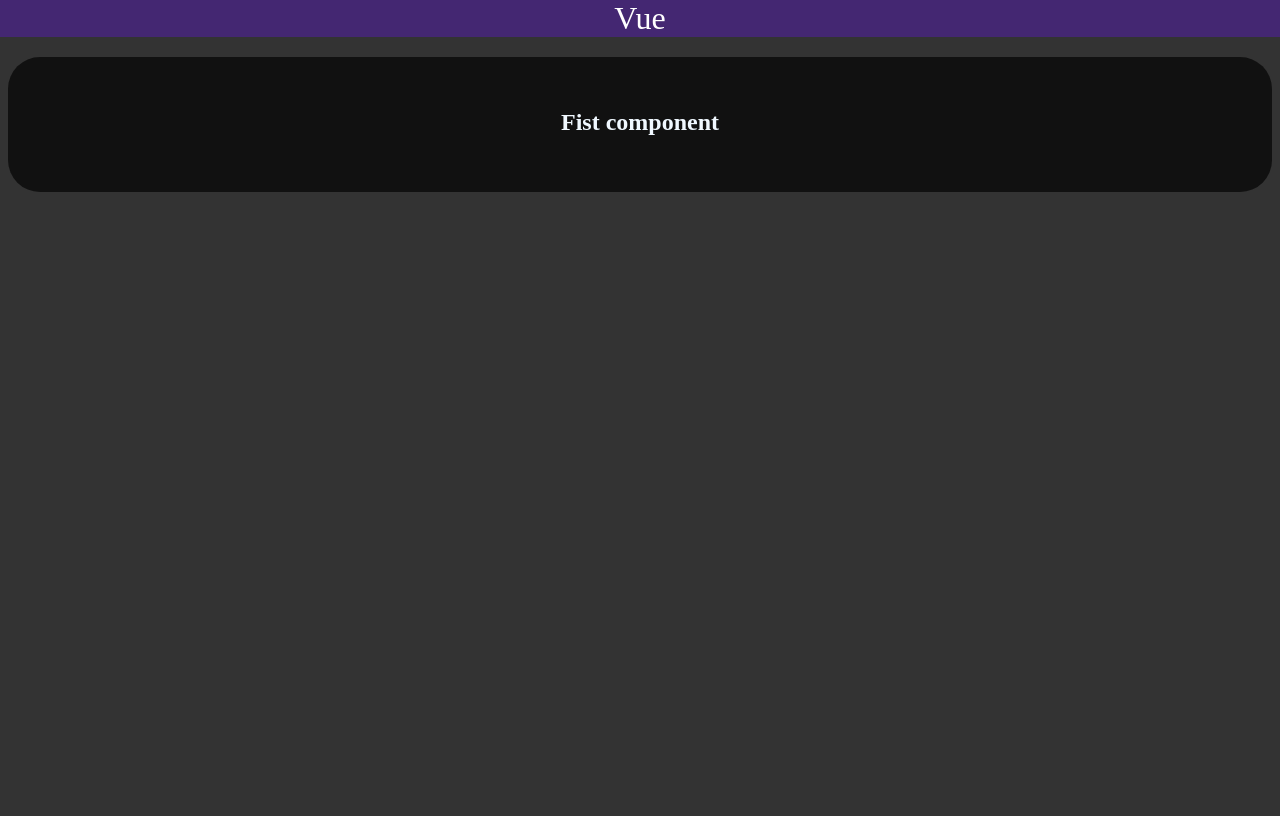
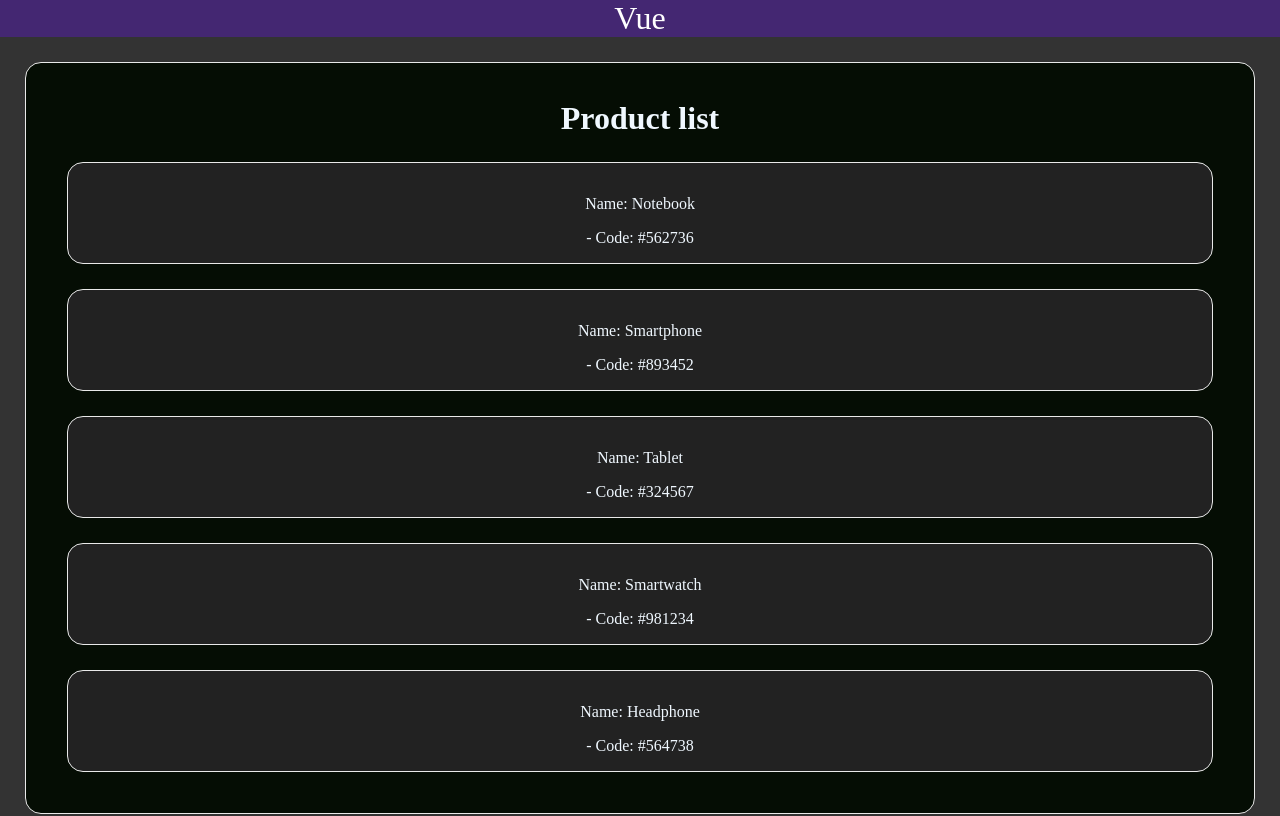
Before and after one commit to AltamiroF-22/vue-learning-basic, a Vue app: page / in a window 1280 px wide. Shown: the top 816 px of the page. Built offline with nearby package versions, Linux system fonts and the light colour scheme.

Commit message:
Componente With Data

```diff
--- a/src/App.vue
+++ b/src/App.vue
@@ -1,11 +1,13 @@
 <script setup>
 import FirstComponent from './components/FirstComponent.vue';
+import WithData from './components/WithData.vue'
 </script>
 
 <template>
   <header>
     Vue
   </header>
+  <WithData/>
   <FirstComponent/>
 </template>
 
--- /dev/null
+++ b/src/components/WithData.vue
@@ -0,0 +1,67 @@
+<script setup>
+
+const products = [
+  { id: 1, name: "Notebook", code: "#562736" },
+  { id: 2, name: "Smartphone", code: "#893452" },
+  { id: 3, name: "Tablet", code: "#324567" },
+  { id: 4, name: "Smartwatch", code: "#981234" },
+  { id: 5, name: "Headphone", code: "#564738" }
+];
+
+const alertProduct = (name, code) => {
+window.alert(`product name:${name} & product code: ${code}`)
+}
+</script>
+<template>
+    <div>
+        <h1>Product list</h1>
+        <div class="productCard" @click="alertProduct(product.name, product.code)"
+         v-for="product in products":key="product.id">
+            <p>Name: {{ product.name }}</p> - Code: {{ product.code }}
+        </div>
+
+    </div>
+</template>
+
+<style scoped>
+    div{
+        text-align: center;
+        border:  1px solid #e9e9e9;
+        background-color: #050d04;
+        border-radius: 1em;
+        margin: 25px;
+        padding: 1em;
+    }
+
+    .productCard{
+        background-color: #222;
+        transition: .2s;
+        cursor: pointer;
+    }
+
+    .productCard:hover{
+        background-color: #111;
+    }
+</style>
+
+    <!-- <script>
+
+    //Options API
+    // export default {
+    //     data:function(){
+    //         return{
+    //             productName: "notebook",
+    //             productCode:"#347823"
+    //         }
+    //     }
+    // }
+
+    //Composition API
+    // export default {
+    //     setup:function(){
+    //         const productName = "pen"
+    //         const productCode = "#562736"
+    //         return{productCode, productName}
+    //     }
+    // }
+    </script> -->
```
